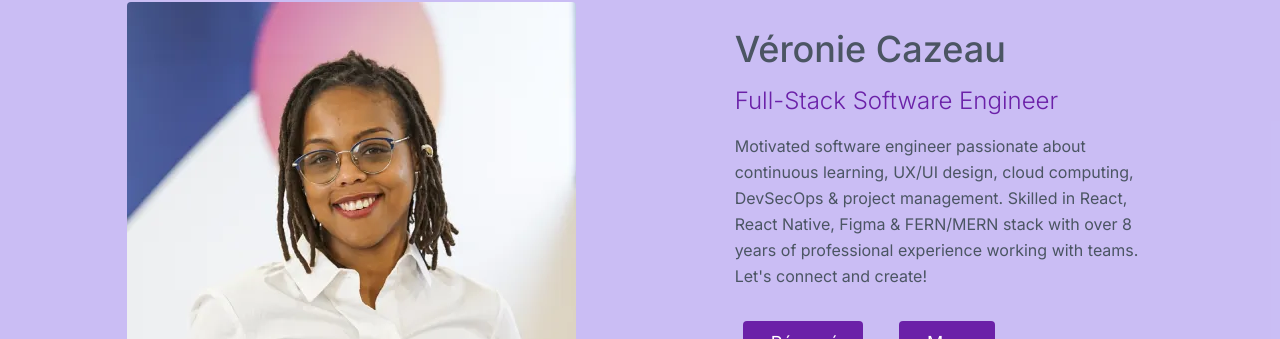
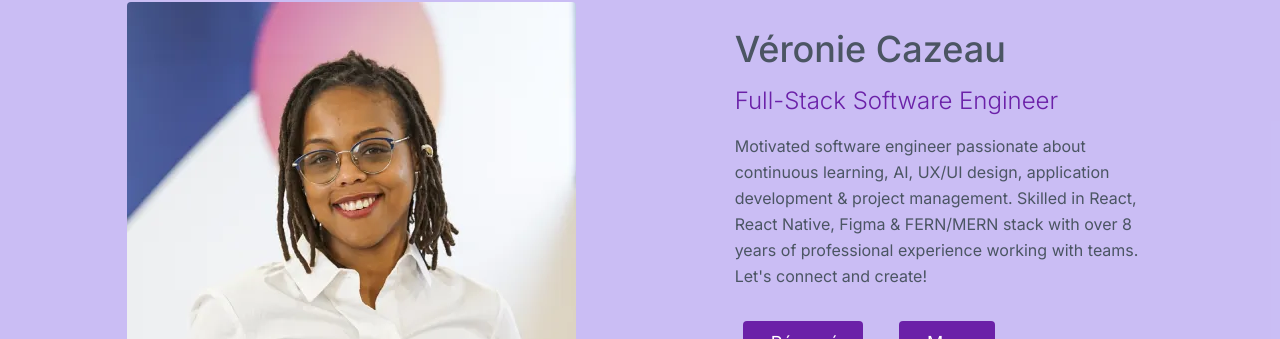
Before and after one commit to v-cazeau/portfolio-2.1, a Next.js app: page / in a window 1280 px wide. Shown: the part 134-473 px from the top of the page. Built offline with nearby package versions, Linux system fonts and the light colour scheme.

Commit message:
MODIFIED file

```diff
--- a/app/components/Hero.tsx
+++ b/app/components/Hero.tsx
@@ -26,7 +26,7 @@ export default function Hero() {
 
           <p className="mb-8 leading-relaxed">
             Motivated software engineer passionate about continuous learning,
-            UX/UI design, cloud computing, DevSecOps & project management.
+            AI, UX/UI design, application development & project management.
             Skilled in React, React Native, Figma & FERN/MERN stack with over 8
             years of professional experience working with teams. Let's connect
             and create!
```
